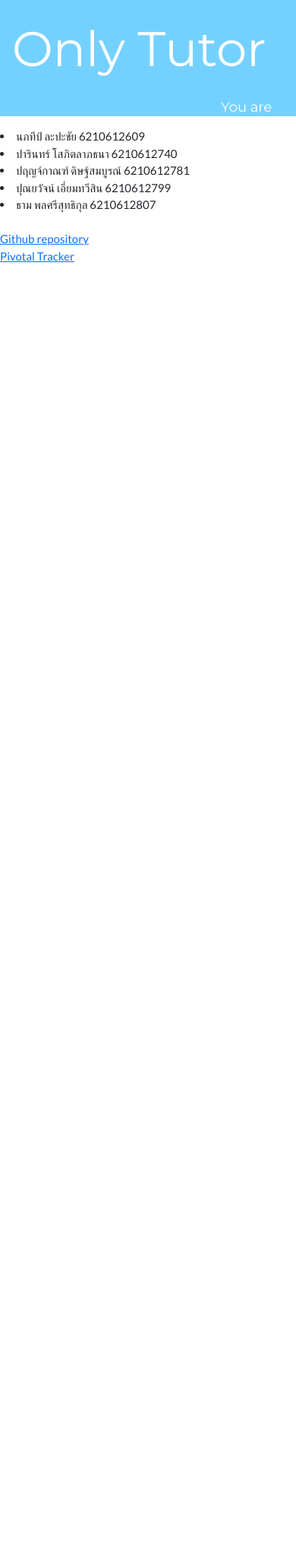
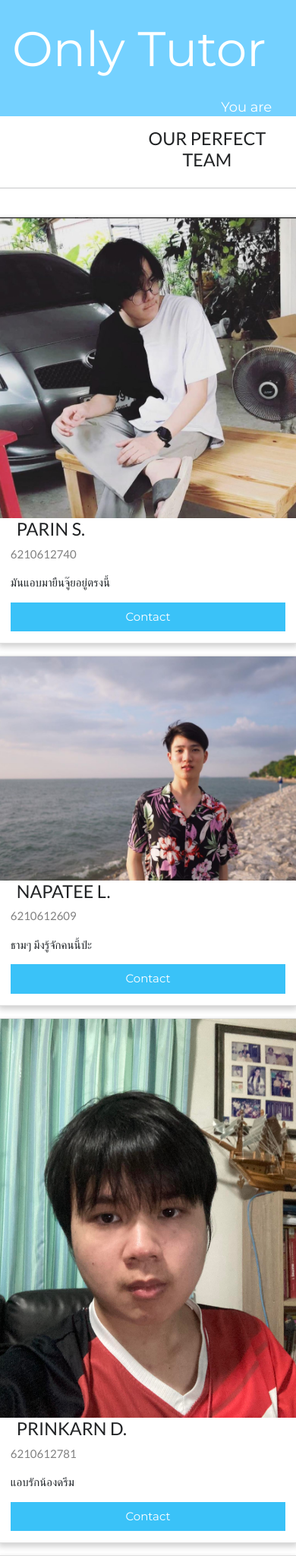
Before and after one commit to 6210612609/projectX, a Django app: page /about/ in a window 390 px wide. Shown: the top 2048 px of the page at 76% size. Before the commit the page ends 345 px from the top, so only its background shows below. Run offline with Django 3.2, Linux system fonts and the light colour scheme.

Commit message:
done about + fix admin profile layout

```diff
--- a/proX/users/templates/admins/tutor_detail.html
+++ b/proX/users/templates/admins/tutor_detail.html
@@ -1,6 +1,8 @@
 {% extends "main/layout.html" %}
 {% load static %}
-
+{% block profile %}
+<a href="#" class="w3-bar-item w3-button w3-hide-small w3-padding-large w3-hover-white"style="margin-left:-11.5em;">&#129299;Profile</a>
+{% endblock %}
 
 {% block content %}
 
@@ -60,7 +62,7 @@ Average Star :  <div style="margin-left: 155px; margin-top: -27px;"><h1><div sty
     <img src = "{% static 'images/stars.png' %}"  title = "{{review.star}}"> </div><br>
 
 
-    <a  style="color: #ffffff; background-color: #56baed; border: #dddddd; " class="btn btn-primary btn-sm w3-large "href="{% url 'delete_review' object.user.id review.id %}">Delete This Comment!</a><br>
+    <a  style="color: #ffffff; background-color: tomato; border: #dddddd; " class="btn btn-primary btn-sm w3-large "href="{% url 'delete_review' object.user.id review.id %}">Delete This Comment!</a><br>
 {% endfor %}
 </div>
 
--- a/proX/users/templates/main/about.html
+++ b/proX/users/templates/main/about.html
@@ -1,16 +1,145 @@
 {% extends "main/layout.html" %}
 
-{% block title %}
-<h1> About </h1>
+{% load static %}
+{% block profile %}
+<a href="{% url 's_profile' %}" class="w3-bar-item w3-button w3-hide-small w3-padding-large w3-hover-white" style="margin-left:-11.5em;">&#129299;Profile</a>
 {% endblock %}
 
+{% block body %}
+<style>
 
-{% block body %}
-<li>นภทีป์ ละปะชัย  6210612609</li>
-<li>ปารินทร์ โสภิตลาภธนา  6210612740</li>
-<li>ปฤญจ์กาณฑ์ ดิษฐ์สมบูรณ์ 6210612781</li>
-<li>ปุณยวัจน์ เอี่ยมทวีสิน   6210612799</li>
-<li>ธาม พลศรีสุทธิกุล  6210612807</li><br>
-<a href = "https://github.com/6210612609/projectX">Github repository</a><br>
-<a href = "https://www.pivotaltracker.com/n/projects/2535971">Pivotal Tracker</a><br>
+html {
+  box-sizing: border-box;
+}
+
+*, *:before, *:after {
+  box-sizing: inherit;
+}
+
+.column {
+  float: left;
+  width: 20%;
+  margin-bottom: 16px;
+  padding: 0 8px;
+}
+
+@media screen and (max-width: 650px) {
+  .column {
+    width: 100%;
+    display: block;
+  }
+}
+
+.card {
+  box-shadow: 0 4px 8px 0 rgba(0, 0, 0, 0.2);
+}
+
+.container {
+  padding: 0 16px;
+}
+
+.container::after, .row::after {
+  content: "";
+  clear: both;
+  display: table;
+}
+
+.title {
+  color: grey;
+}
+
+.button {
+  border: none;
+  outline: 0;
+  display: inline-block;
+  padding: 8px;
+  color: white;
+  background-color: rgb(58, 194, 248);
+  text-align: center;
+  cursor: pointer;
+  width: 100%;
+}
+
+.button:hover {
+  background-color: #555;
+}
+</style>
+</head>
+
+<body>
+
+
+<h2 style="margin-left: 42%;">OUR PERFECT TEAM</h2>
+<hr>
+<br>
+
+<div class="row">
+  <div class="column">
+    <div class="card">
+      <img src="{% static 'images/ninja3.png' %}" alt="Ninja" style="width:100%">
+      <div class="container">
+
+        <h2>Parin S.</h2>
+        <p class="title">6210612740</p>
+        <p>มันแอบมายืนจู๊ยอยู่ตรงนี้</p>
+
+        <p><button class="button">Contact</button></p>
+      </div>
+    </div>
+  </div>
+
+  <div class="column">
+    <div class="card">
+      <img src="{% static 'images/mek.png' %}" alt="mek" style="width:100%">
+      <div class="container">
+        <h2>Napatee L.</h2>
+        <p class="title">6210612609</p>
+        <p>ธามๆ มึงรู้จักคนนี้ป่ะ</p>
+
+        <p><button class="button">Contact</button></p>
+      </div>
+    </div>
+  </div>
+
+  <div class="column">
+    <div class="card">
+      <img src="{% static 'images/prin2.jpg' %}" alt="prin" style="width:100%">
+      <div class="container">
+        <h2>Prinkarn D.</h2>
+        <p class="title">6210612781</p>
+        <p>แอบรักน้องดรีม</p>
+
+        <p><button class="button">Contact</button></p>
+      </div>
+    </div>
+  </div>
+  <div class="column">
+    <div class="card">
+      <img src="{% static 'images/tharm.png' %}" alt="John" style="width:100%">
+      <div class="container">
+        <h2>Tharm P.</h2>
+        <p class="title">6210612807</p>
+        <p>เดี๋ยวกูมานะเพื่อน</p>
+
+        <p><button class="button">Contact</button></p>
+      </div>
+    </div>
+  </div>
+  <div class="column">
+    <div class="card">
+      <img src="{% static 'images/mc.jpg' %}" alt="mc" style="width:100%">
+      <div class="container">
+        <h2>Punyawat I.</h2>
+        <p class="title">6210612799</p>
+        <p>คนกลางหล่อสุด</p>
+
+        <p><button class="button">Contact</button></p>
+      </div>
+    </div>
+  </div>
+</div>
+
+</body>
+
+</html>
 {% endblock %}
```
Also changed, not shown: proX/static/images/mc.jpg (added), proX/static/images/mek.png (added), proX/static/images/ninja3.png (added), proX/static/images/prin2.jpg (added), proX/static/images/tharm.png (added).
